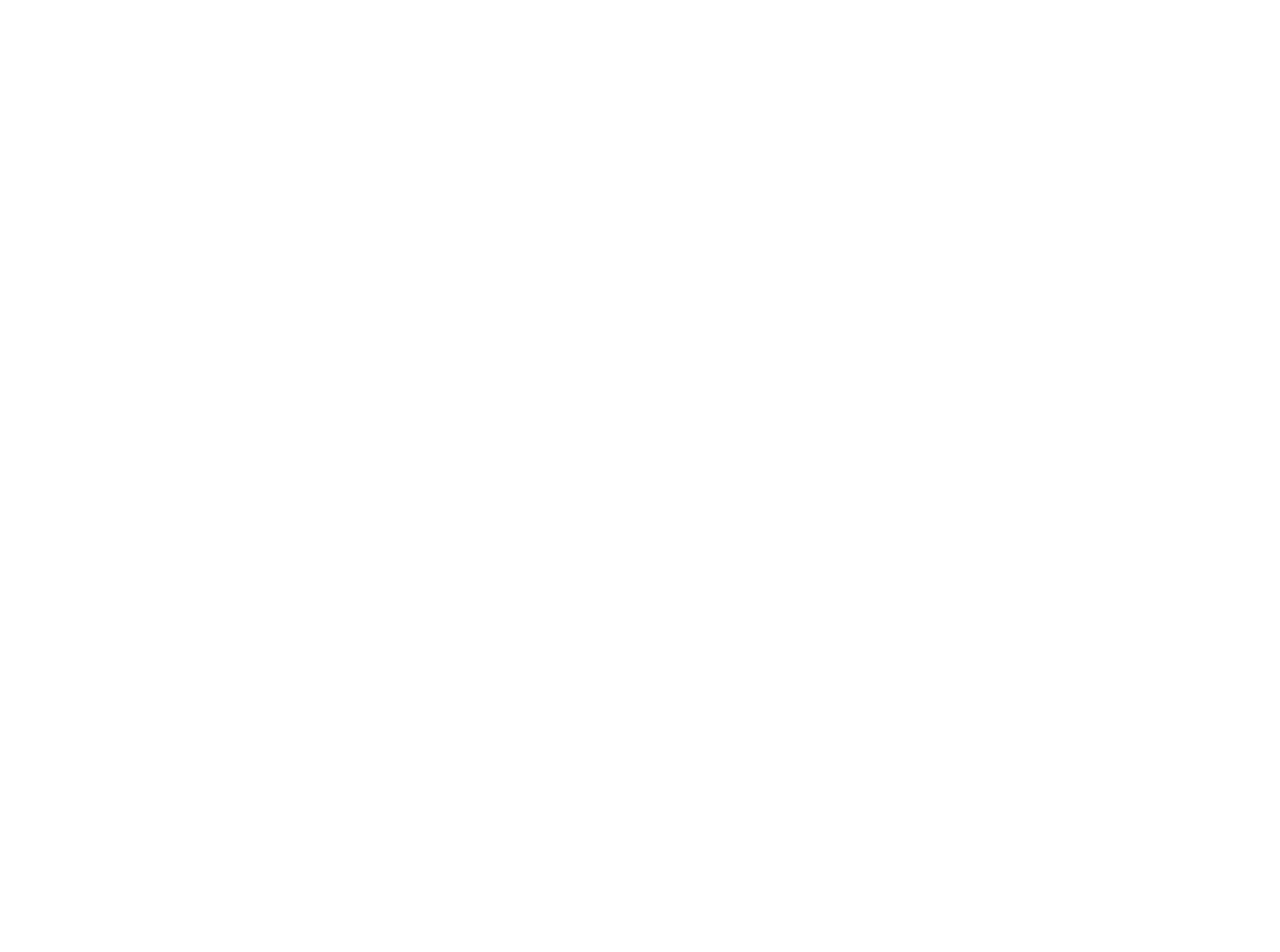
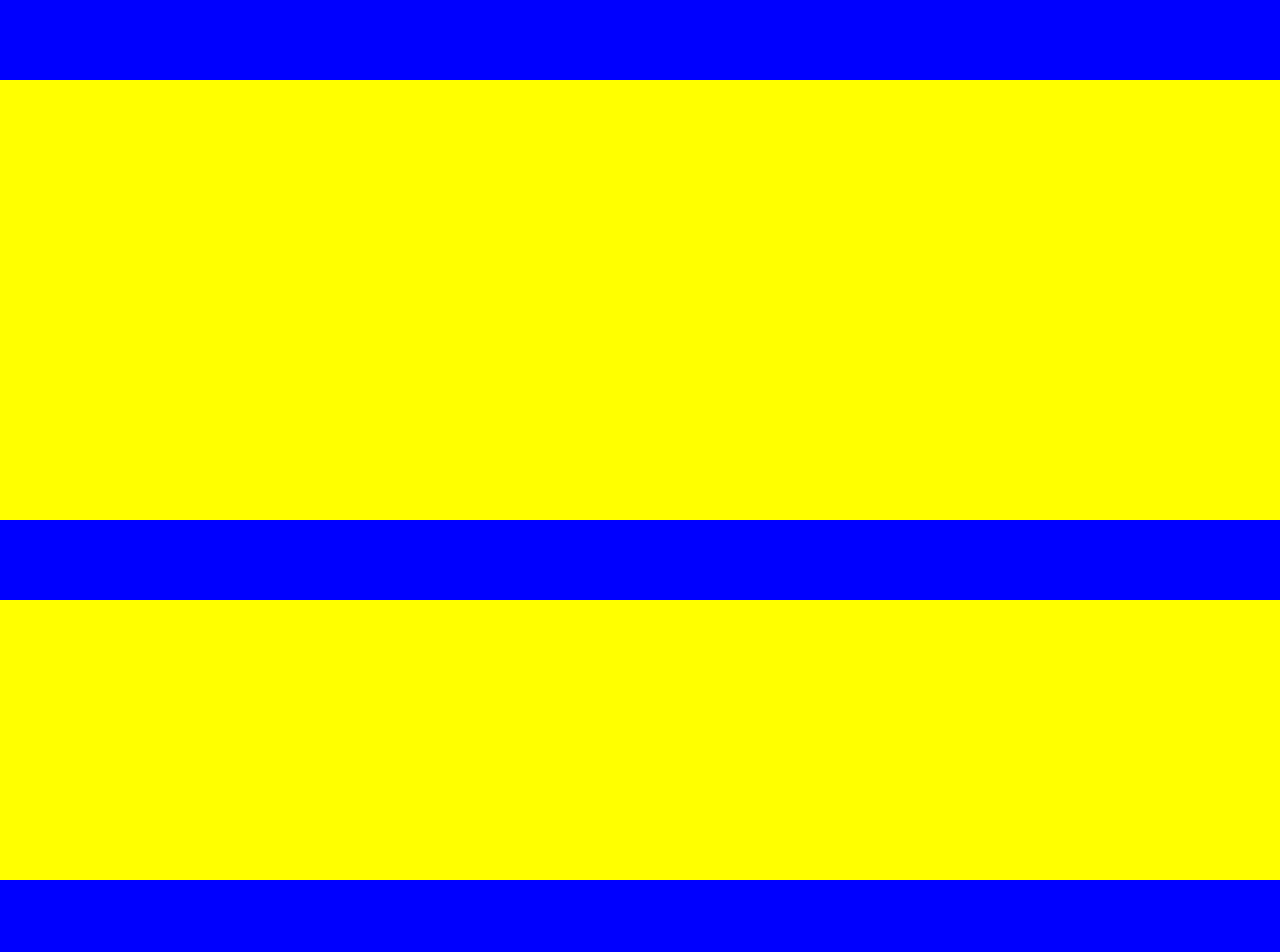
Before and after one commit to JoseAngelCabanes/fsdVAL0923Proyecto1, a plain HTML site: page contact.html in a window 1280 px wide. Shown: the top 952 px of the page. Before the commit the page ends 800 px from the top, so only its background shows below. Drawn offline with nearby package versions, Linux system fonts and the light colour scheme.

Commit message:
Add heights to define parameters of each div and some buttons

```diff
--- a/contact.html
+++ b/contact.html
@@ -16,6 +16,33 @@
 </head>
 <body>
 
+    <div class="container-fluid">
+        <div class="row h-10 background-blue">
+
+
+        </div>
+        <div class="row h-55 background-yellow">
+
+        </div>
+        <div class="row h-10 background-blue">
+
+
+
+        </div>
+        <div class="row h-35 background-yellow">
+
+        </div>
+        <div class="row h-10 background-blue">
+
+
+        </div>
+        <div class="row h-70 background-yellow">
+
+        </div>
+
+
+
+    </div>
 
 
 
--- a/css/styles.css
+++ b/css/styles.css
@@ -5,5 +5,52 @@ body{
 
 .container-fluid{
 
-    height: 100vh;
+    height: 200vh;
 }
+
+.h-10{
+
+    height: 10vh;
+
+}
+.h-35{
+
+    height: 35vh;
+
+}
+.h-55{
+
+    height: 55vh;
+
+}
+.h-70{
+
+    height: 70vh;
+
+}
+.h-80{
+
+    height: 80vh;
+
+}
+
+.background-blue{
+
+    background-color: blue;
+}
+.background-yellow{
+
+    background-color: yellow;
+}
+.background-blue{
+
+    background-color: blue;
+}
+.background-blue{
+
+    background-color: blue;
+}
+.background-blue{
+
+    background-color: blue;
+}
```
Also changed, not shown: home.html (+27 -1 lines).
